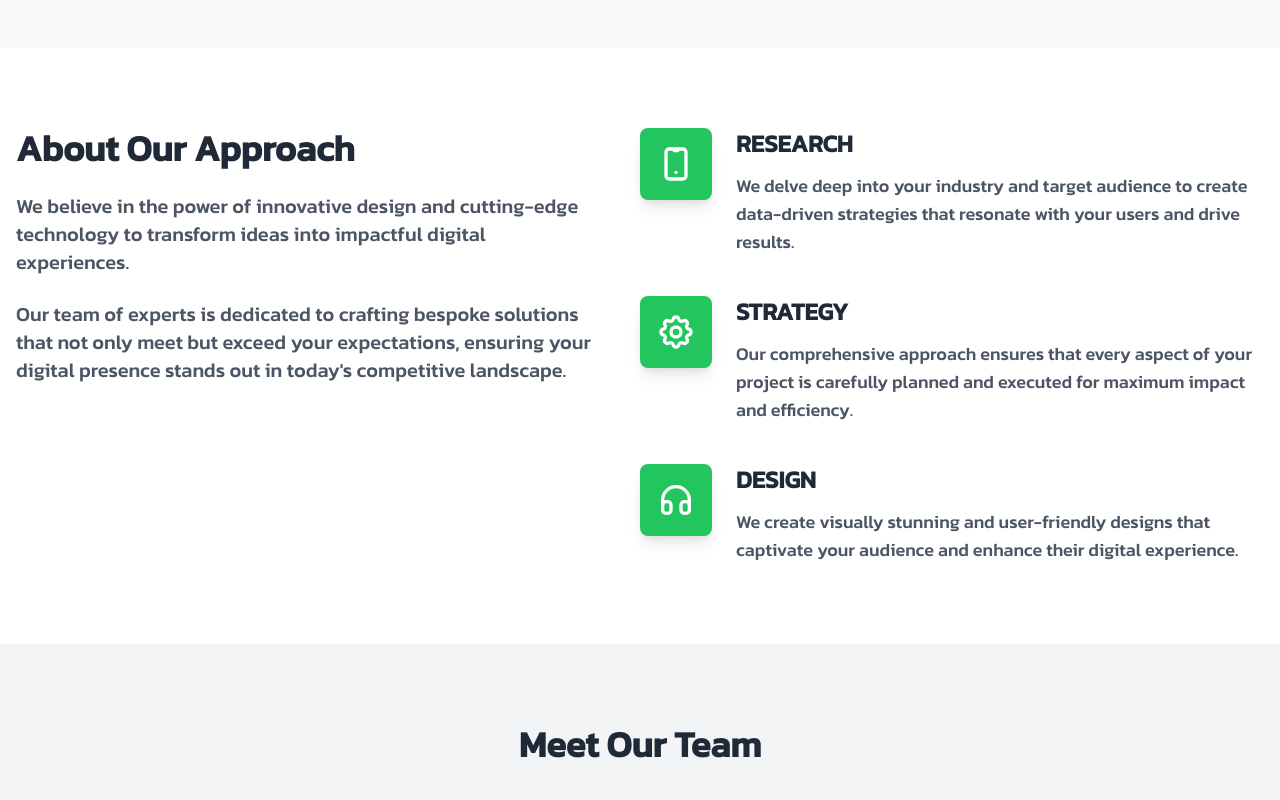
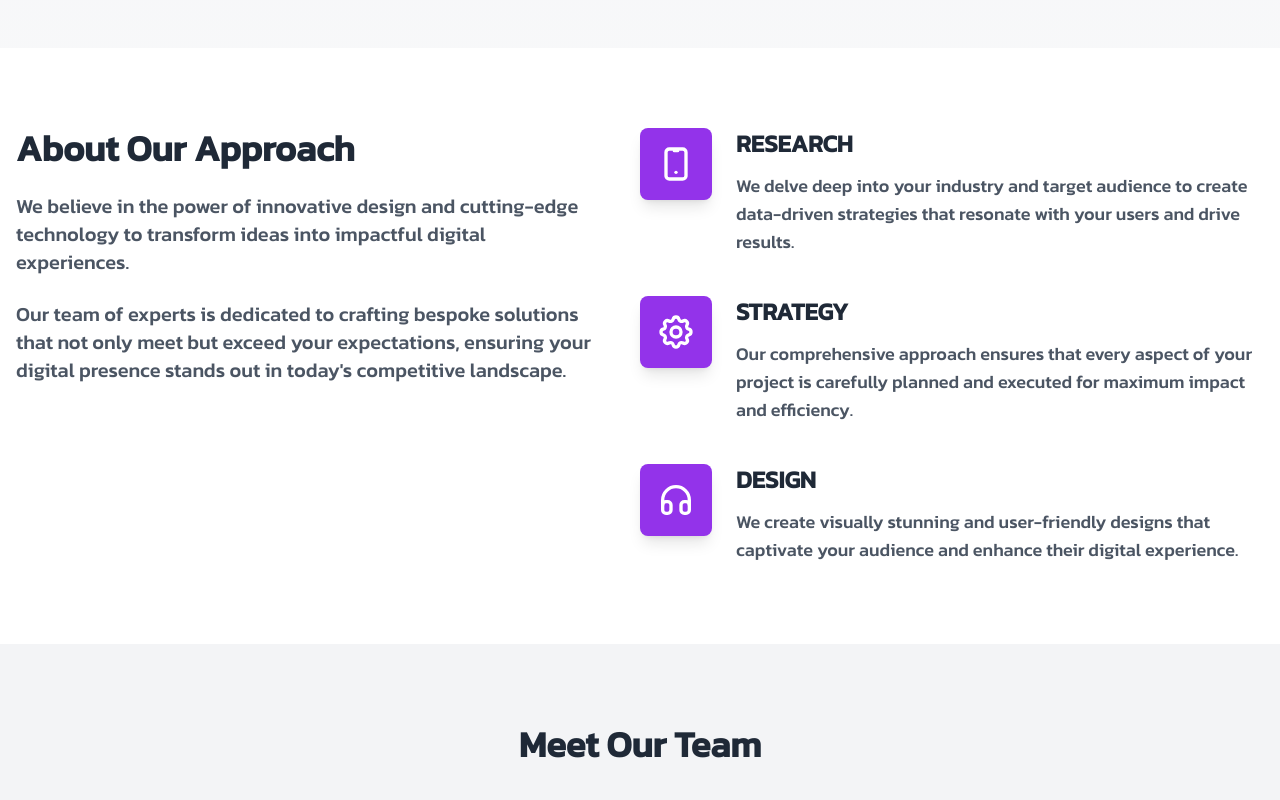
Before and after one commit to royalcrowninfra/royal, a Next.js app: page /about/ourteam in a window 1280 px wide. Shown: the part 840-1640 px from the top of the page. Built offline with nearby package versions, Linux system fonts and the light colour scheme.

Commit message:
new code

```diff
--- a/app/about/ourteam/page.jsx
+++ b/app/about/ourteam/page.jsx
@@ -2,32 +2,39 @@
 import Image from 'next/image'
 import React from 'react'
 import { motion } from 'framer-motion'
-import { desVariants, tagVariants, titleVariants } from '@/utils/animation'
 import { TbDeviceMobile, TbSettings, TbHeadphones } from 'react-icons/tb'
+
+const fadeInUp = {
+  offscreen: { opacity: 0, y: 20 },
+  onscreen: { opacity: 1, y: 0, transition: { duration: 0.8, ease: "easeOut" } }
+};
+
+const staggerContainer = {
+  offscreen: {},
+  onscreen: { transition: { staggerChildren: 0.2 } }
+};
 
 const Page = () => {
   return (
     <div className="bg-gradient-to-b from-gray-100 to-white min-h-screen">
       {/* Hero Section */}
       <section className="container mx-auto px-4 py-20 md:py-32">
-        <div className="flex flex-col md:flex-row items-center">
-          <div className="md:w-1/2 mb-12 md:mb-0">
-            <motion.h1
-              initial="offscreen"
-              whileInView="onscreen"
-              variants={titleVariants}
-              className="text-5xl md:text-6xl font-bold mb-6 text-gray-800"
-            >
+        <motion.div
+          className="flex flex-col md:flex-row items-center"
+          initial="offscreen"
+          animate="onscreen"
+          variants={staggerContainer}
+        >
+          <motion.div
+            className="md:w-1/2 mb-12 md:mb-0"
+            variants={fadeInUp}
+          >
+            <h1 className="text-5xl md:text-6xl font-bold mb-6 text-gray-800">
               Turn Your Ideas Into Live Web Experiences
-            </motion.h1>
-            <motion.p
-              initial="offscreen"
-              whileInView="onscreen"
-              variants={desVariants}
-              className="text-xl text-gray-600 mb-8"
-            >
+            </h1>
+            <p className="text-xl text-gray-600 mb-8">
               We bring your visions to life with cutting-edge web development and design solutions.
-            </motion.p>
+            </p>
             <motion.button
               whileHover={{ scale: 1.05 }}
               whileTap={{ scale: 0.95 }}
@@ -35,8 +42,11 @@ const Page = () => {
             >
               Learn More
             </motion.button>
-          </div>
-          <div className="md:w-1/2">
+          </motion.div>
+          <motion.div
+            className="md:w-1/2"
+            variants={fadeInUp}
+          >
             <motion.div
               initial={{ opacity: 0, y: 20 }}
               animate={{ opacity: 1, y: 0 }}
@@ -51,40 +61,33 @@ const Page = () => {
                 className="rounded-3xl shadow-2xl"
               />
             </motion.div>
-          </div>
-        </div>
+          </motion.div>
+        </motion.div>
       </section>
 
       {/* About Section */}
       <section className="bg-white py-20">
         <div className="container mx-auto px-4">
-          <div className="flex flex-col md:flex-row">
-            <div className="md:w-1/2 mb-12 md:mb-0 pr-0 md:pr-12">
-              <motion.h2
-                initial="offscreen"
-                whileInView="onscreen"
-                variants={titleVariants}
-                className="text-4xl font-bold mb-6 text-gray-800"
-              >
+          <motion.div
+            initial="offscreen"
+            animate="onscreen"
+            variants={staggerContainer}
+            className="flex flex-col md:flex-row"
+          >
+            <motion.div
+              className="md:w-1/2 mb-12 md:mb-0 pr-0 md:pr-12"
+              variants={fadeInUp}
+            >
+              <h2 className="text-4xl font-bold mb-6 text-gray-800">
                 About Our Approach
-              </motion.h2>
-              <motion.p
-                initial="offscreen"
-                whileInView="onscreen"
-                variants={desVariants}
-                className="text-xl text-gray-600 mb-6"
-              >
+              </h2>
+              <p className="text-xl text-gray-600 mb-6">
                 We believe in the power of innovative design and cutting-edge technology to transform ideas into impactful digital experiences.
-              </motion.p>
-              <motion.p
-                initial="offscreen"
-                whileInView="onscreen"
-                variants={desVariants}
-                className="text-xl text-gray-600"
-              >
+              </p>
+              <p className="text-xl text-gray-600">
                 Our team of experts is dedicated to crafting bespoke solutions that not only meet but exceed your expectations, ensuring your digital presence stands out in today's competitive landscape.
-              </motion.p>
-            </div>
+              </p>
+            </motion.div>
             <div className="md:w-1/2 space-y-10">
               <Feature
                 icon={<TbDeviceMobile className="w-10 h-10 text-white" />}
@@ -102,7 +105,7 @@ const Page = () => {
                 description="We create visually stunning and user-friendly designs that captivate your audience and enhance their digital experience."
               />
             </div>
-          </div>
+          </motion.div>
         </div>
       </section>
 
@@ -110,14 +113,19 @@ const Page = () => {
       <section className="bg-gray-100 py-20">
         <div className="container mx-auto px-4">
           <motion.h2
-            initial="offscreen"
-            whileInView="onscreen"
-            variants={titleVariants}
+            initial={{ opacity: 0, y: 20 }}
+            whileInView={{ opacity: 1, y: 0 }}
+            transition={{ duration: 0.8, ease: "easeOut" }}
             className="text-4xl font-bold mb-12 text-center text-gray-800"
           >
             Meet Our Team
           </motion.h2>
-          <div className="grid grid-cols-1 md:grid-cols-2 gap-12">
+          <motion.div
+            className="grid grid-cols-1 md:grid-cols-2 gap-12"
+            initial="offscreen"
+            whileInView="onscreen"
+            variants={staggerContainer}
+          >
             <TeamMember
               name="Jane Doe"
               role="Lead Designer"
@@ -130,7 +138,7 @@ const Page = () => {
               image="/images/header/women.png"
               description="With expertise in multiple programming languages, John leads our development team in creating robust and scalable web applications."
             />
-          </div>
+          </motion.div>
         </div>
       </section>
     </div>
@@ -139,12 +147,12 @@ const Page = () => {
 
 const Feature = ({ icon, title, description }) => (
   <motion.div
-    initial="offscreen"
-    whileInView="onscreen"
-    variants={tagVariants}
+    initial={{ opacity: 0, y: 20 }}
+    whileInView={{ opacity: 1, y: 0 }}
+    transition={{ duration: 0.8, ease: "easeOut" }}
     className="flex items-start"
   >
-    <div className="bg-green-500 p-4 rounded-lg mr-6 shadow-lg">
+    <div className="bg-purple-600 p-4 rounded-lg mr-6 shadow-lg">
       {icon}
     </div>
     <div>
@@ -156,9 +164,9 @@ const Feature = ({ icon, title, description }) => (
 
 const TeamMember = ({ name, role, image, description }) => (
   <motion.div
-    initial="offscreen"
-    whileInView="onscreen"
-    variants={tagVariants}
+    initial={{ opacity: 0, y: 20 }}
+    whileInView={{ opacity: 1, y: 0 }}
+    transition={{ duration: 0.8, ease: "easeOut" }}
     className="bg-white rounded-xl shadow-xl overflow-hidden"
   >
     <div className="relative h-80 w-full">
--- a/components/Header.jsx
+++ b/components/Header.jsx
@@ -120,7 +120,7 @@ const Navbar = () => {
 
       {/* Main navigation */}
 
-      <div className="flex items-start justify-center ml-96 py-0 sm:ml-0 sm:py-8 bg-gray-100 border-b-1 border-black">
+      <div className="flex items-start justify-center ml-96 py-0 sm:ml-0 sm:py-8 bg-white-100 border-b-1 border-black">
         {/* Desktop Navigation Links */}
         <div className="hidden sm:flex items-center  space-x-6 sm:ml-64 lg:gap-8">
           {links.map((item, index) => (
```
